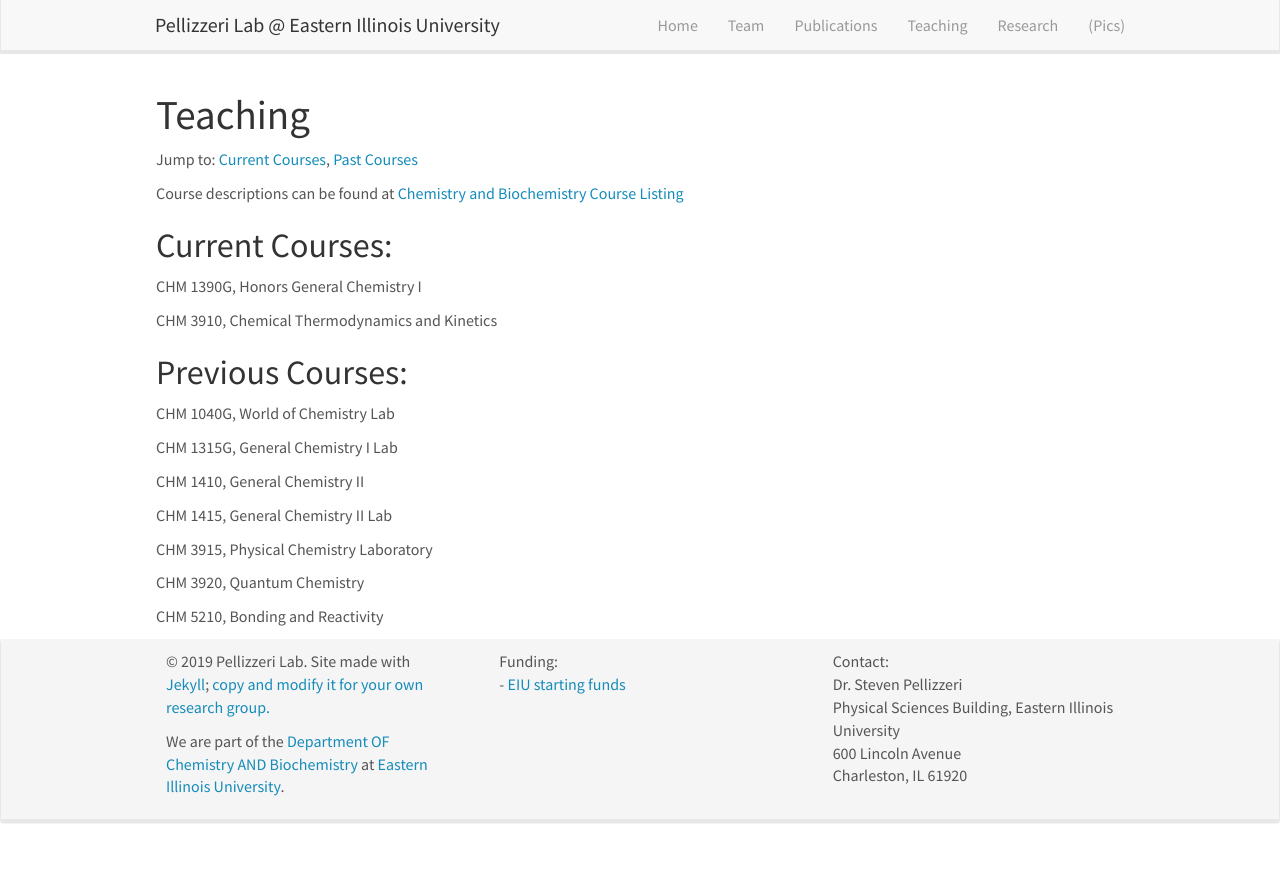
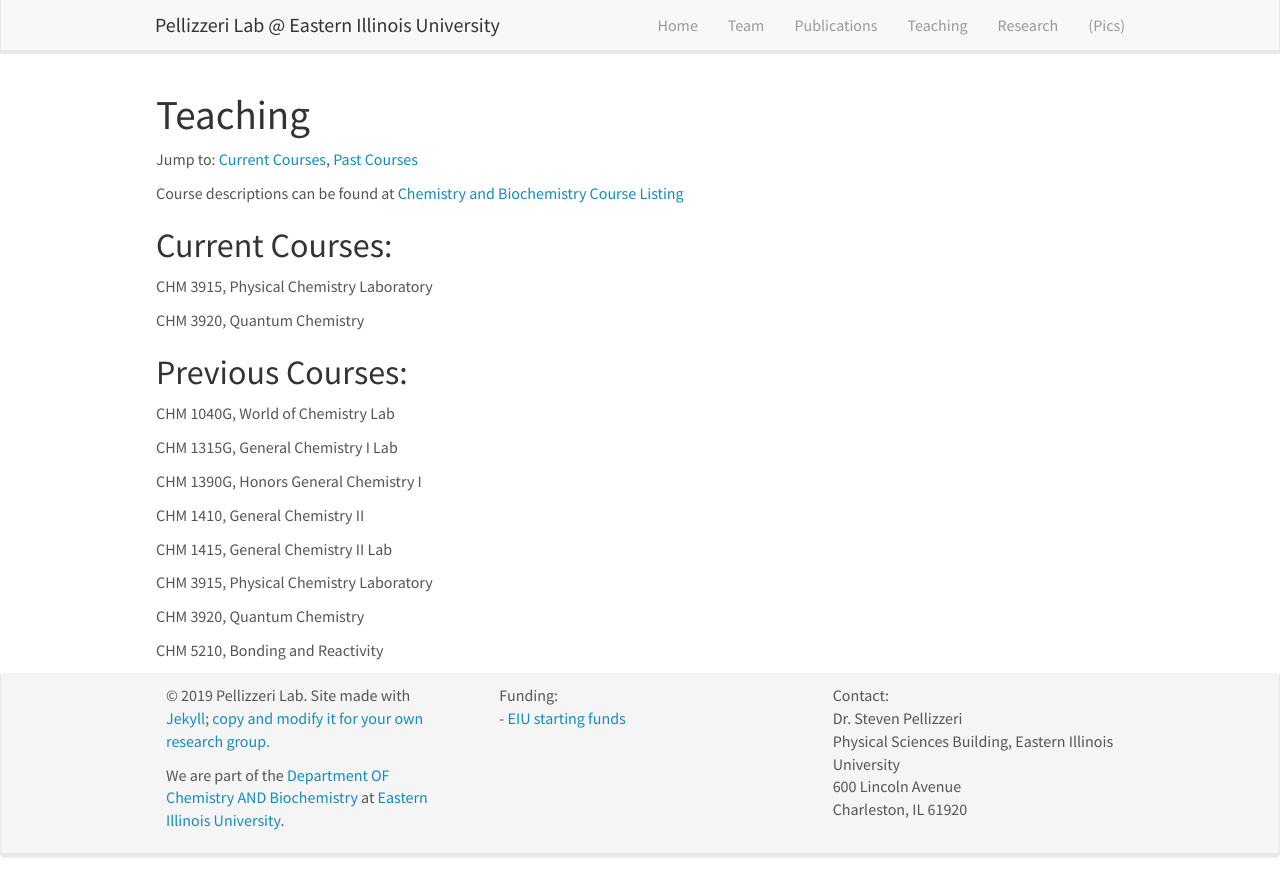
Before and after one commit to PellizzeriLab/PellizzeriLab.github.io, a Jekyll site: the page built from _pages/teaching.md, in a window 1280 px wide. Shown: the top 896 px of the page. Built offline with Jekyll 4.4.1, drawn with Linux system fonts in a browser that asks for light colours; nearby versions of some CDN libraries.

Commit message:
April Updates

```diff
--- a/_data/alumni_members.yml
+++ b/_data/alumni_members.yml
@@ -15,5 +15,5 @@
   number_educ: 3
   education1: A.S. Chemistry, 2020, Lake Land College
   education2: B.S. Chemistry, 2021, EIU
-  education3: Ph.D. Chemistry, Starting Fall 2021, University of Iowa
+  education3: Ph.D. Chemistry, Starting Fall 2021, University of Iowa, Shepherd group
   education4:
--- a/_pages/teaching.md
+++ b/_pages/teaching.md
@@ -13,15 +13,17 @@ Course descriptions can be found at [Chemistry and Biochemistry Course Listing](
 
 ## Current Courses:
 
-CHM 1390G, Honors General Chemistry I
+CHM 3915, Physical Chemistry Laboratory
 
-CHM 3910, Chemical Thermodynamics and Kinetics
+CHM 3920, Quantum Chemistry
 
 ## Previous Courses:
 
 CHM 1040G, World of Chemistry Lab
 
 CHM 1315G, General Chemistry I Lab
+
+CHM 1390G, Honors General Chemistry I
 
 CHM 1410, General Chemistry II
 
```
Also changed, not shown: _data/M_students.yml (+10 -0 lines).
